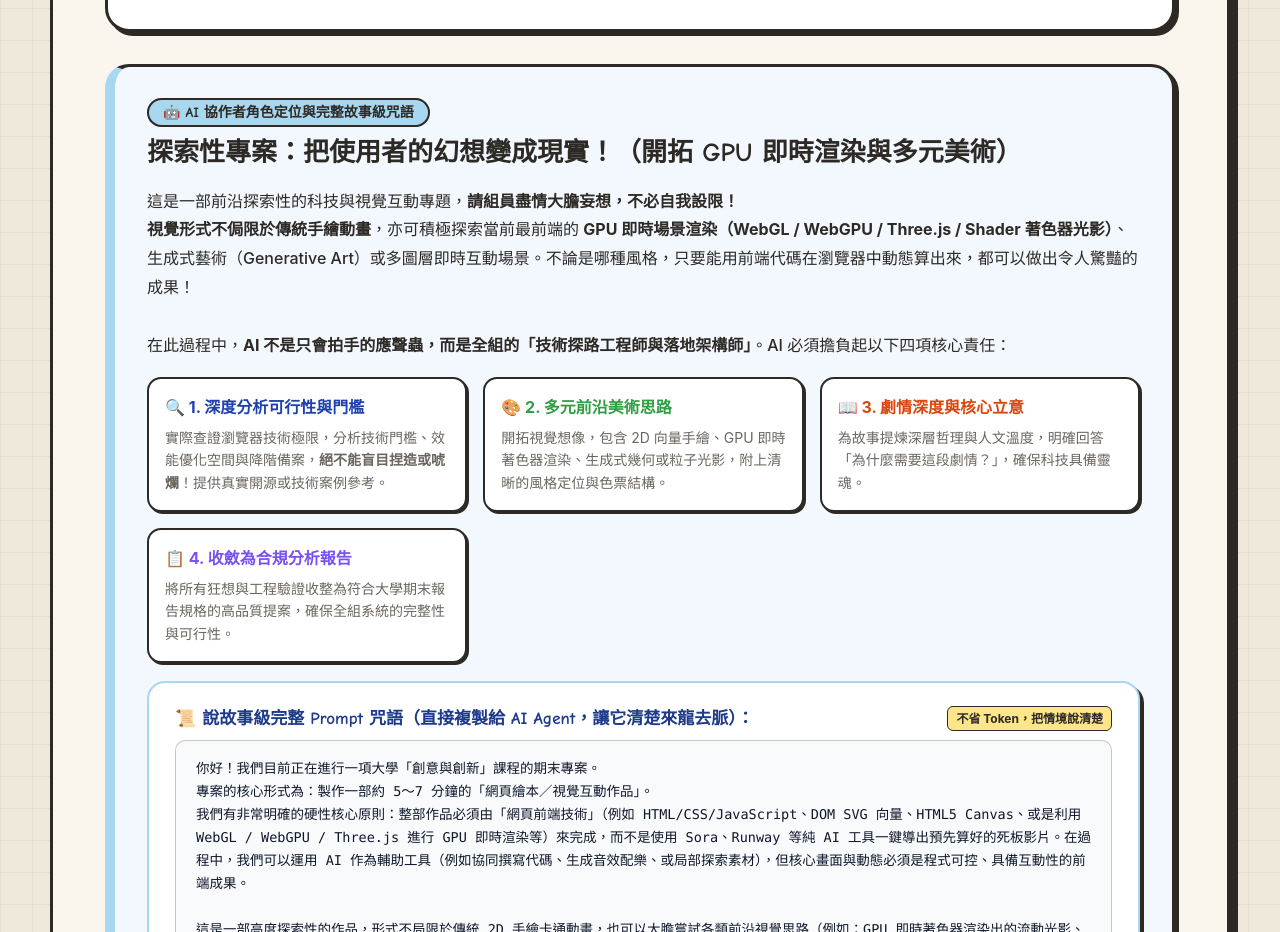
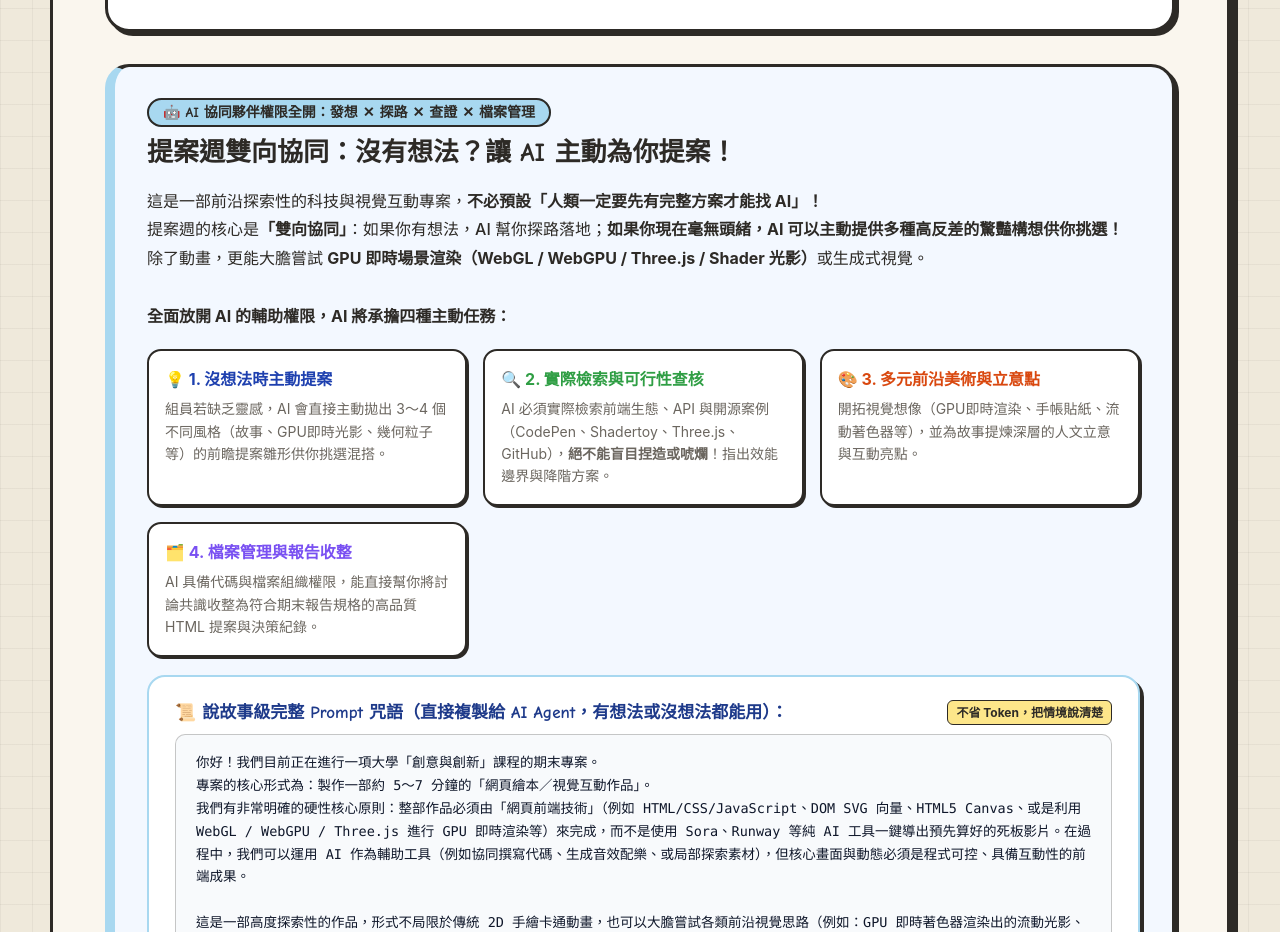
Before and after one commit to ludylan/Creative-Innovation-Final-Project, a plain HTML site: page 01_Decisions_決策與討論區/index.html in a window 1280 px wide. Shown: the part 856-1788 px from the top of the page. Drawn offline with Linux system fonts and the light colour scheme.

Commit message:
Empower AI role with bidirectional agency: proactive proposing, tech research, and file management

```diff
--- a/01_Decisions_決策與討論區/index.html
+++ b/01_Decisions_決策與討論區/index.html
@@ -364,35 +364,36 @@
             <section class="block-card" style="background: #F3F8FF; border-left: 10px solid var(--sky);">
                 <div style="display: flex; justify-content: space-between; align-items: flex-start; flex-wrap: wrap; gap: 12px;">
                     <div>
-                        <span style="background: var(--sky); border: var(--border-thin); border-radius: 999px; padding: 4px 14px; font-family: var(--font-display); font-weight: 800; font-size: 14px;">🤖 AI 協作者角色定位與完整故事級咒語</span>
+                        <span style="background: var(--sky); border: var(--border-thin); border-radius: 999px; padding: 4px 14px; font-family: var(--font-display); font-weight: 800; font-size: 14px;">🤖 AI 協同夥伴權限全開：發想 ✕ 探路 ✕ 查證 ✕ 檔案管理</span>
                         <h2 style="font-family: var(--font-display); font-size: 26px; font-weight: 900; margin-top: 8px;">
-                            探索性專案：把使用者的幻想變成現實！（開拓 GPU 即時渲染與多元美術）
+                            提案週雙向協同：沒有想法？讓 AI 主動為你提案！
                         </h2>
                     </div>
                 </div>
 
                 <p style="font-size: 16px; line-height: 1.8; margin-top: 12px; font-weight: 500;">
-                    這是一部前沿探索性的科技與視覺互動專題，<strong>請組員盡情大膽妄想，不必自我設限！</strong><br>
-                    <strong>視覺形式不侷限於傳統手繪動畫</strong>，亦可積極探索當前最前端的 <strong>GPU 即時場景渲染（WebGL / WebGPU / Three.js / Shader 著色器光影）</strong>、生成式藝術（Generative Art）或多圖層即時互動場景。不論是哪種風格，只要能用前端代碼在瀏覽器中動態算出來，都可以做出令人驚豔的成果！<br><br>
-                    在此過程中，<strong>AI 不是只會拍手的應聲蟲，而是全組的「技術探路工程師與落地架構師」</strong>。AI 必須擔負起以下四項核心責任：
+                    這是一部前沿探索性的科技與視覺互動專案，<strong>不必預設「人類一定要先有完整方案才能找 AI」！</strong><br>
+                    提案週的核心是<strong>「雙向協同」</strong>：如果你有想法，AI 幫你探路落地；<strong>如果你現在毫無頭緒，AI 可以主動提供多種高反差的驚豔構想供你挑選！</strong><br>
+                    除了動畫，更能大膽嘗試 <strong>GPU 即時場景渲染（WebGL / WebGPU / Three.js / Shader 光影）</strong>或生成式視覺。<br><br>
+                    <strong>全面放開 AI 的輔助權限，AI 將承擔四種主動任務：</strong>
                 </p>
 
                 <div style="display: grid; grid-template-columns: repeat(auto-fit, minmax(240px, 1fr)); gap: 16px; margin: 18px 0;">
                     <div style="background: #FFFFFF; border: var(--border-thin); border-radius: 14px; padding: 16px; box-shadow: 2px 2px 0 var(--ink);">
-                        <strong style="color: #1E40AF; font-size: 16px;">🔍 1. 深度分析可行性與門檻</strong>
-                        <p style="font-size: 14px; color: var(--ink-muted); margin-top: 6px;">實際查證瀏覽器技術極限，分析技術門檻、效能優化空間與降階備案，<strong>絕不能盲目捏造或唬爛</strong>！提供真實開源或技術案例參考。</p>
+                        <strong style="color: #1E40AF; font-size: 16px;">💡 1. 沒想法時主動提案</strong>
+                        <p style="font-size: 14px; color: var(--ink-muted); margin-top: 6px;">組員若缺乏靈感，AI 會直接主動拋出 3～4 個不同風格（故事、GPU即時光影、幾何粒子等）的前瞻提案雛形供你挑選混搭。</p>
                     </div>
                     <div style="background: #FFFFFF; border: var(--border-thin); border-radius: 14px; padding: 16px; box-shadow: 2px 2px 0 var(--ink);">
-                        <strong style="color: #2F9E44; font-size: 16px;">🎨 2. 多元前沿美術思路</strong>
-                        <p style="font-size: 14px; color: var(--ink-muted); margin-top: 6px;">開拓視覺想像，包含 2D 向量手繪、GPU 即時著色器渲染、生成式幾何或粒子光影，附上清晰的風格定位與色票結構。</p>
+                        <strong style="color: #2F9E44; font-size: 16px;">🔍 2. 實際檢索與可行性查核</strong>
+                        <p style="font-size: 14px; color: var(--ink-muted); margin-top: 6px;">AI 必須實際檢索前端生態、API 與開源案例（CodePen、Shadertoy、Three.js、GitHub），<strong>絕不能盲目捏造或唬爛</strong>！指出效能邊界與降階方案。</p>
                     </div>
                     <div style="background: #FFFFFF; border: var(--border-thin); border-radius: 14px; padding: 16px; box-shadow: 2px 2px 0 var(--ink);">
-                        <strong style="color: #D9480F; font-size: 16px;">📖 3. 劇情深度與核心立意</strong>
-                        <p style="font-size: 14px; color: var(--ink-muted); margin-top: 6px;">為故事提煉深層哲理與人文溫度，明確回答「為什麼需要這段劇情？」，確保科技具備靈魂。</p>
+                        <strong style="color: #D9480F; font-size: 16px;">🎨 3. 多元前沿美術與立意點</strong>
+                        <p style="font-size: 14px; color: var(--ink-muted); margin-top: 6px;">開拓視覺想像（GPU即時渲染、手帳貼紙、流動著色器等），並為故事提煉深層的人文立意與互動亮點。</p>
                     </div>
                     <div style="background: #FFFFFF; border: var(--border-thin); border-radius: 14px; padding: 16px; box-shadow: 2px 2px 0 var(--ink);">
-                        <strong style="color: #7950F2; font-size: 16px;">📋 4. 收斂為合規分析報告</strong>
-                        <p style="font-size: 14px; color: var(--ink-muted); margin-top: 6px;">將所有狂想與工程驗證收整為符合大學期末報告規格的高品質提案，確保全組系統的完整性與可行性。</p>
+                        <strong style="color: #7950F2; font-size: 16px;">🗂️ 4. 檔案管理與報告收整</strong>
+                        <p style="font-size: 14px; color: var(--ink-muted); margin-top: 6px;">AI 具備代碼與檔案組織權限，能直接幫你將討論共識收整為符合期末報告規格的高品質 HTML 提案與決策紀錄。</p>
                     </div>
                 </div>
 
@@ -400,7 +401,7 @@
                 <div style="background: #FFFFFF; border: 2.5px solid var(--sky); border-radius: 18px; padding: 22px 26px; box-shadow: var(--shadow-sm);">
                     <div style="display: flex; justify-content: space-between; align-items: center; margin-bottom: 8px;">
                         <span style="font-family: var(--font-display); font-weight: 800; font-size: 17px; color: #1E3A8A;">
-                            📜 說故事級完整 Prompt 咒語（直接複製給 AI Agent，讓它清楚來龍去脈）：
+                            📜 說故事級完整 Prompt 咒語（直接複製給 AI Agent，有想法或沒想法都能用）：
                         </span>
                         <span style="font-size: 12px; font-weight: 700; background: var(--butter); border: 1px solid var(--ink); border-radius: 6px; padding: 2px 8px;">不省 Token，把情境說清楚</span>
                     </div>
@@ -410,14 +411,19 @@
 
 這是一部高度探索性的作品，形式不局限於傳統 2D 手繪卡通動畫，也可以大膽嘗試各類前沿視覺思路（例如：GPU 即時著色器渲染出的流動光影、幾何粒子世界、互動式網頁繪本、或多層次視差沉浸場景）。
 
-現在，我們全組正在進行「提案週」，鼓勵大家盡情大膽妄想。
-以下是我的初步靈感與狂想：
+現在，我們全組正在進行「提案週」，我需要你作為我的「專案共同夥伴兼技術探路架構師」：
 --------------------------------------------------
-[請在此以你最舒服的文字，詳細描述你的點子、想做的視覺效果、角色或故事狂想]
+【我的當前狀態】：
+[情況 A] 如果我有初步點子：請在此描述你的點子、想做的視覺效果或故事狂想。
+[情況 B] 如果我現在完全沒有想法：請直接寫「我現在毫無頭緒，請直接主動提出 3～4 個極具反差與前沿魅力的提案雛形讓我挑選！」
 --------------------------------------------------
 
-請你扮演我專屬的「技術探路工程師 ✕ 視覺概念架構師」，幫我把這份幻想轉化為紮實可行的期末提案。請依照以下四個層次進行深入剖析：
+請你發揮主動引導權限，依照以下層次進行分析與產出：
 
+【若我目前沒有具體想法】：
+請不要反問！請直接主動設計 3～4 個不同風格的前沿提案（例如：一個 GPU 即時著色器渲染的深邃光影繪本、一個溫暖 2D 手繪貼紙風互動童話、一個生成式幾何粒子音訊繪本等），包含其故事概念、視覺方向與前端實現路線，引導我挑選或混搭。
+
+【若我有提出想法，或在我選定方向後】：
 第一點【實際技術可行性深度分析與檢索（嚴禁盲目捏造）】：
 1. 請實事求是、深入檢視當前網頁前端技術生態（如 WebGL/WebGPU、Canvas 2D、SVG、CSS 動畫、GLSL Shader、或輕量動畫庫 GSAP/Pixi.js/Three.js 等）。
 2. 這個構想在瀏覽器環境中是否真的完全可行？技術門檻與效能瓶頸（如移動端算力、瀏覽器相容性、GPU 記憶體開銷）在哪裡？
@@ -432,8 +438,8 @@
 1. 梳理一段約 5～7 分鐘的故事情節脈絡（開場 ➔ 探索發展 ➔ 氛圍轉折高潮 ➔ 餘韻結尾）。
 2. 請深入探討：為什麼需要這段劇情？它的深層立意點、哲理寓意或情感核心是什麼？為什麼這個故事適合透過「網頁即時互動」來呈現給觀眾？
 
-第四點【期末報告合規提案收斂】：
-請將上述所有大膽發想與工程求證，收斂整理成一份邏輯嚴密、結構清晰的高品質分析提案，確保符合大學課程報告的高標準與全組系統完整度！</code>
+第四點【期末報告合規提案收斂與檔案輸出】：
+請將上述發想與工程求證，收斂整理成一份邏輯嚴密、結構清晰的高品質分析提案，並告訴我該如何把它整合進期末專案 HTML 檔案中！</code>
                 </div>
             </section>
 
```
Also changed, not shown: 01_Decisions_決策與討論區/proposal_template.html (+13 -8 lines).
